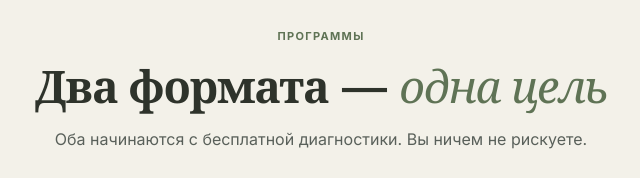
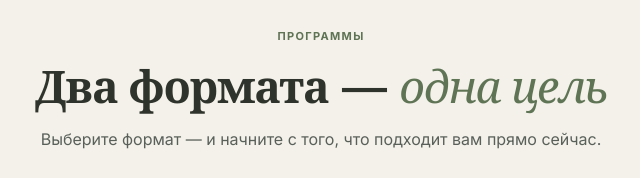
Before and after one commit to smartdetoxru/valya-landing, a plain HTML site: page index.html in a window 1280 px wide. Shown: the part 5760-5938 px from the top of the page, 319-959 px from the left. Drawn offline with nearby package versions, Linux system fonts and the light colour scheme.

Commit message:
Обновить подзаголовок секции тарифов

```diff
--- a/index.html
+++ b/index.html
@@ -551,7 +551,7 @@ textarea { resize: vertical; min-height: 90px; }
     <div class="sec-h center">
       <div class="sec-index">Программы</div>
       <h2>Два формата — <em>одна цель</em></h2>
-      <p class="sec-lead" style="margin-inline:auto">Оба начинаются с бесплатной диагностики. Вы ничем не рискуете.</p>
+      <p class="sec-lead" style="margin-inline:auto">Выберите формат — и начните с того, что подходит вам прямо сейчас.</p>
     </div>
     <div class="price-grid">
       <div class="pcard">
```
